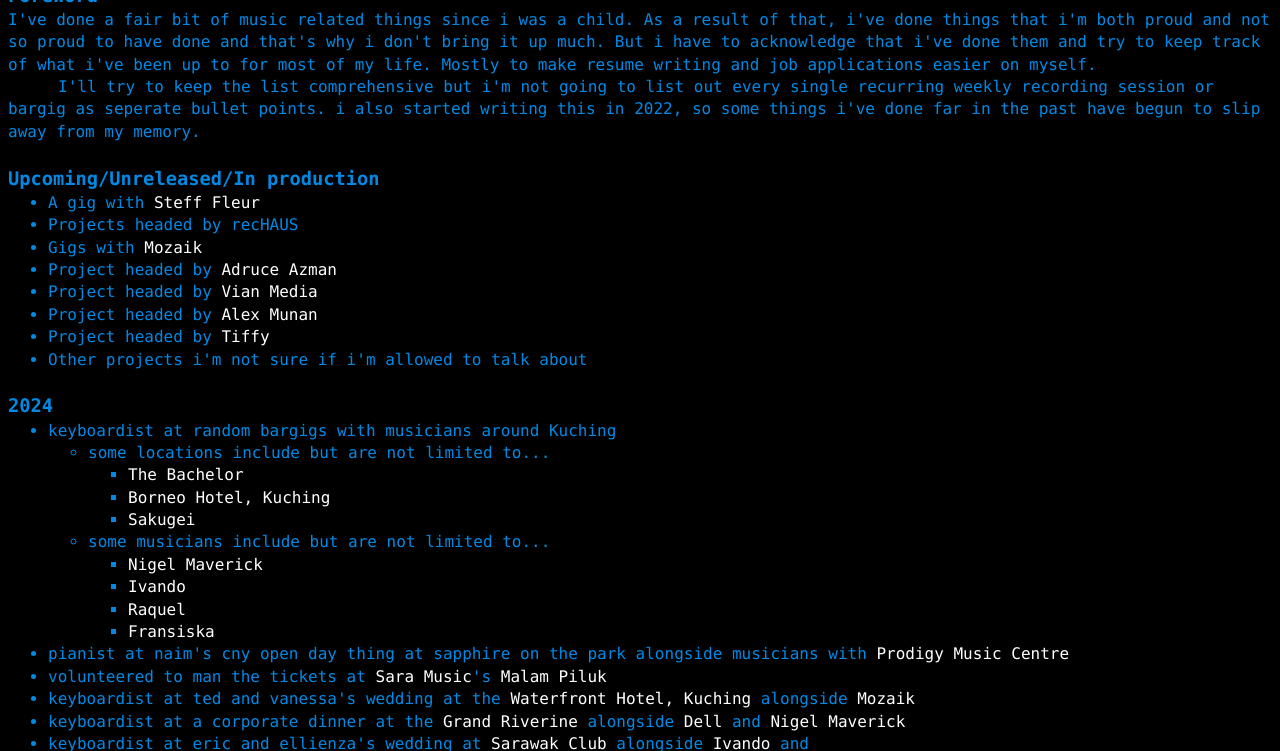
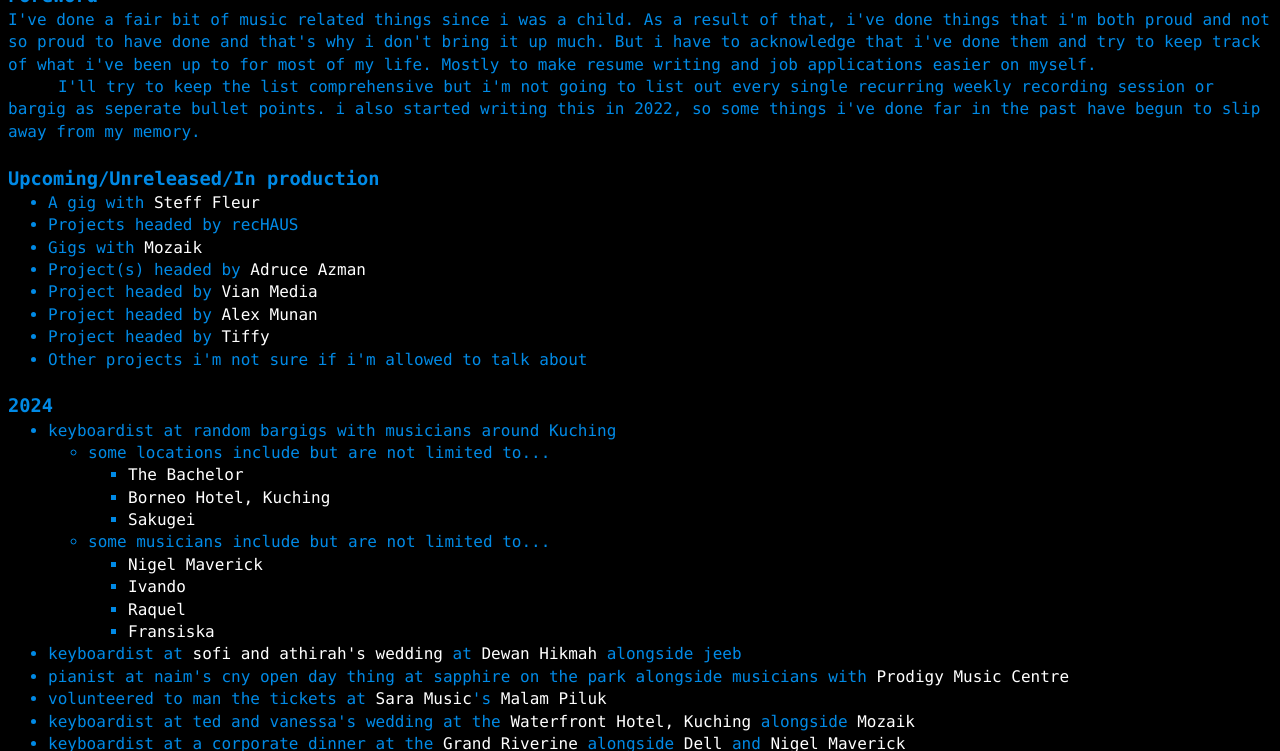
Before and after one commit to a-erfan-aa/a-erfan-aa.github.io, a Jekyll site: the page built from things-i-make/music-comprehensive.html, in a window 1280 px wide and 900 px high, scrolled down 417 px, cut to the strip 0-751 px from the top of the window. Built offline with Jekyll 4.4.1, drawn with Linux system fonts in a browser that asks for light colours; some of the changed text lies outside the part shown.

Commit message:
Add sofi and athirah's wedding to music-comprehensive.html
Also add dewanHikmah.html and update lastChanged of music-comprehensive.html

```diff
--- /dev/null
+++ b/_includes/places/dewanHikmah.html
@@ -0,0 +1 @@
+<a href="https://www.hikmah.org.my/kemudahan">Dewan Hikmah</a>
--- a/things-i-make/music-comprehensive.html
+++ b/things-i-make/music-comprehensive.html
@@ -60,10 +60,10 @@
 		<li>A gig with {% include people/steff.html %}</li>
 		<li>Projects headed by {% include people/rechaus.html %}</li>
 		<li>Gigs with {% include people/mozek.html %}</li>
-		<li>Project headed by {% include people/adruce.html %}</li>
-		<li>Project headed by {% include people/vianmedia.html %}</li>
-		<li>Project headed by {% include people/alexMunan.html %}</li>
-		<li>Project headed by {% include people/tiff.html %}</li>
+		<li>Project(s) headed by {% include people/adruce.html %}</li>
+		<li>Project    headed by {% include people/vianmedia.html %}</li>
+		<li>Project    headed by {% include people/alexMunan.html %}</li>
+		<li>Project    headed by {% include people/tiff.html %}</li>
 		<li>Other projects i'm not sure if i'm allowed to talk about</li>
 	</ul>
 </div>
@@ -111,6 +111,7 @@
 				</li>
 			</ul>
 		</li>
+		<li>keyboardist at <a href="https://web.archive.org/web/20240313094118/https://jemputan.me/2890/athirah-sofi">sofi and athirah's wedding</a> at {% include places/dewanHikmah.html %} alongside jeeb</li>
 		<li>pianist at naim's cny open day thing at sapphire on the park alongside musicians with {% include people/prodigy.html %}</li>
 		<li>volunteered to man the tickets at {% include people/saramusic.html %}'s <a href="https://www.instagram.com/p/C1s9AIryNyD/">Malam Piluk</a></li>
 		<li>keyboardist at ted and vanessa's wedding at the {% include places/waterfrontKch.html %} alongside {% include people/mozek.html %}</li>
```
Also changed, not shown: other parts of things-i-make/music-comprehensive.html (+1 -1 lines).
